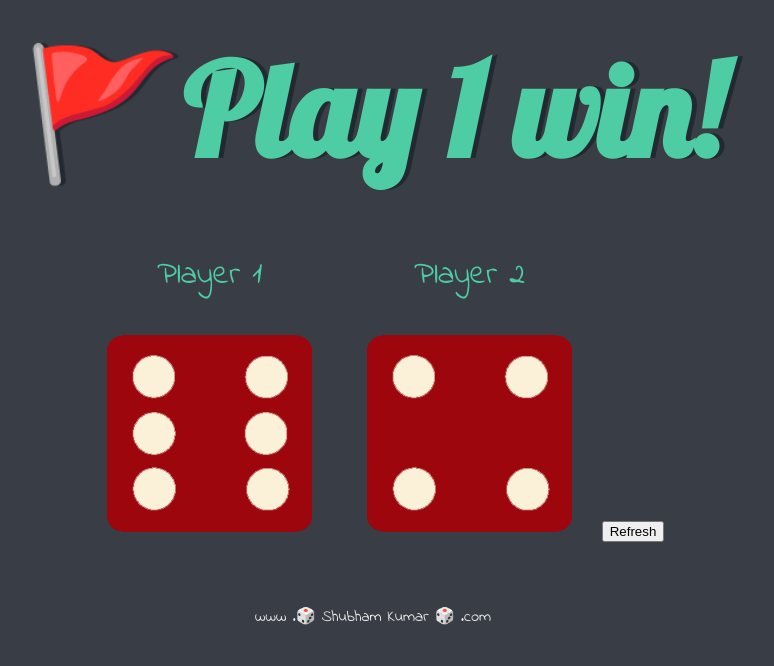
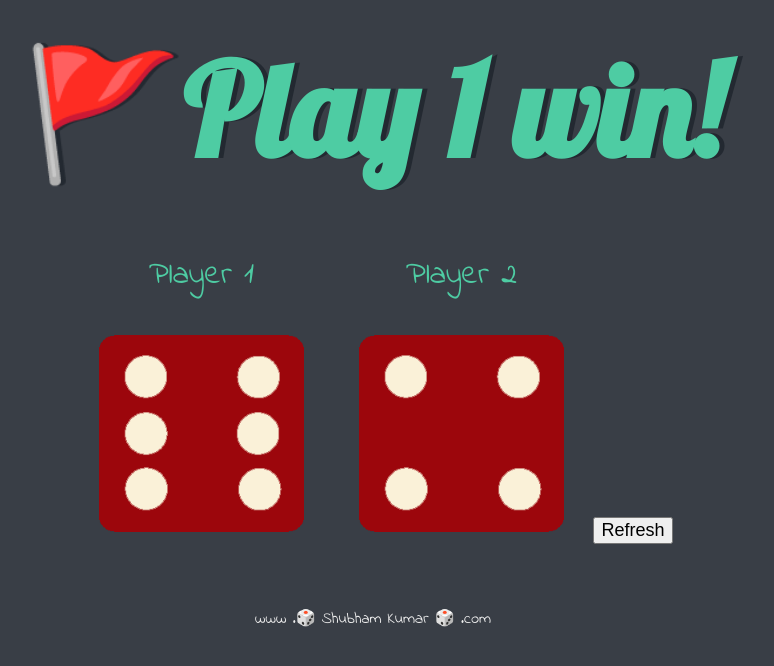
Before and after one commit to Shubhamkumar8789/Dice-Game, a plain HTML site: page index.html in a window 1280 px wide. Shown: the whole page, without its empty margins (267-1041 px from the left). Drawn offline with Linux system fonts and the light colour scheme.

Commit message:
Update styles.css

```diff
--- a/styles.css
+++ b/styles.css
@@ -9,6 +9,7 @@
   display: inline-block;
 
 }
+
 
 body {
   background-color: #393E46;
@@ -31,6 +32,12 @@ p {
 img {
   width: 80%;
 }
+#refreshButton{
+  text-align: center;
+  font-size: large;
+
+
+}
 
 footer {
   margin-top: 5%;
```
